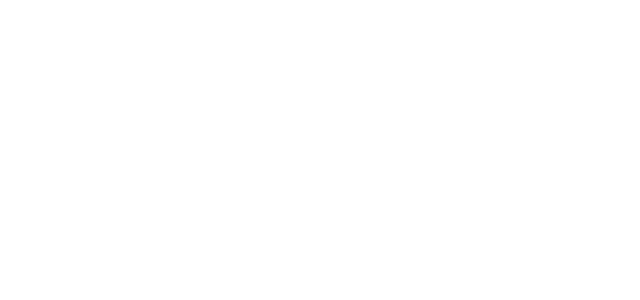
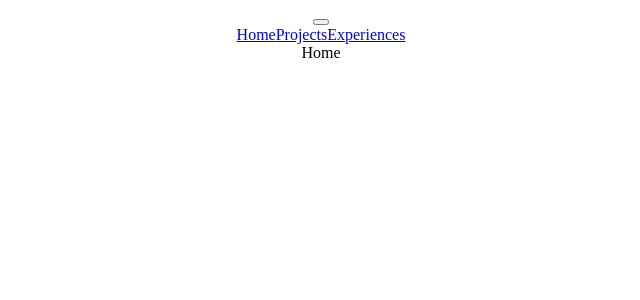
Before and after one commit to netsoncavina/portfolio, a React (Create React App) app: page / in a window 1280 px wide. Shown: the top 300 px of the page, without its empty margins (319-959 px from the left). Built offline with nearby package versions, Linux system fonts and the light colour scheme.

Commit message:
adicionadas paginas, routers e navbar

```diff
--- a/src/App.js
+++ b/src/App.js
@@ -1,7 +1,21 @@
 import "./App.css";
+import { BrowserRouter as Router, Routes, Route, Link } from "react-router-dom";
+import Home from "./pages/Home";
+import Experiences from "./pages/Experiences";
+import Projects from "./pages/Projects";
+import Navbar from "./components/Navbar";
 
 function App() {
-  return <div className="App"></div>;
+  return (
+    <div className="App">
+      <Navbar />
+      <Routes>
+        <Route path="/" element={<Home />} />
+        <Route path="experience" element={<Experiences />} />
+        <Route path="projects" element={<Projects />} />
+      </Routes>
+    </div>
+  );
 }
 
 export default App;
--- /dev/null
+++ b/src/components/Navbar.js
@@ -0,0 +1,19 @@
+import React from "react";
+import { Link } from "react-router-dom";
+
+function Navbar() {
+  return (
+    <div className="navbar">
+      <div className="toggleButton">
+        <button></button>
+      </div>
+      <div className="links">
+        <Link to="/">Home</Link>
+        <Link to="/projects">Projects</Link>
+        <Link to="/experience">Experiences</Link>
+      </div>
+    </div>
+  );
+}
+
+export default Navbar;
--- a/src/index.js
+++ b/src/index.js
@@ -1,13 +1,16 @@
-import React from 'react';
-import ReactDOM from 'react-dom/client';
-import App from './App';
-import reportWebVitals from './reportWebVitals';
+import React from "react";
+import ReactDOM from "react-dom/client";
+import App from "./App";
+import reportWebVitals from "./reportWebVitals";
+import { BrowserRouter as Router, Routes, Route, Link } from "react-router-dom";
 
-const root = ReactDOM.createRoot(document.getElementById('root'));
+const root = ReactDOM.createRoot(document.getElementById("root"));
 root.render(
-  <React.StrictMode>
-    <App />
-  </React.StrictMode>
+  <Router>
+    <React.StrictMode>
+      <App />
+    </React.StrictMode>
+  </Router>
 );
 
 // If you want to start measuring performance in your app, pass a function
--- /dev/null
+++ b/src/pages/Experiences.js
@@ -0,0 +1,3 @@
+export default function Experiences() {
+  return <div>Experiences</div>;
+}
--- /dev/null
+++ b/src/pages/Home.js
@@ -0,0 +1,3 @@
+export default function Home() {
+  return <div>Home</div>;
+}
--- /dev/null
+++ b/src/pages/Projects.js
@@ -0,0 +1,3 @@
+export default function Projects() {
+  return <div>Projects</div>;
+}
```
